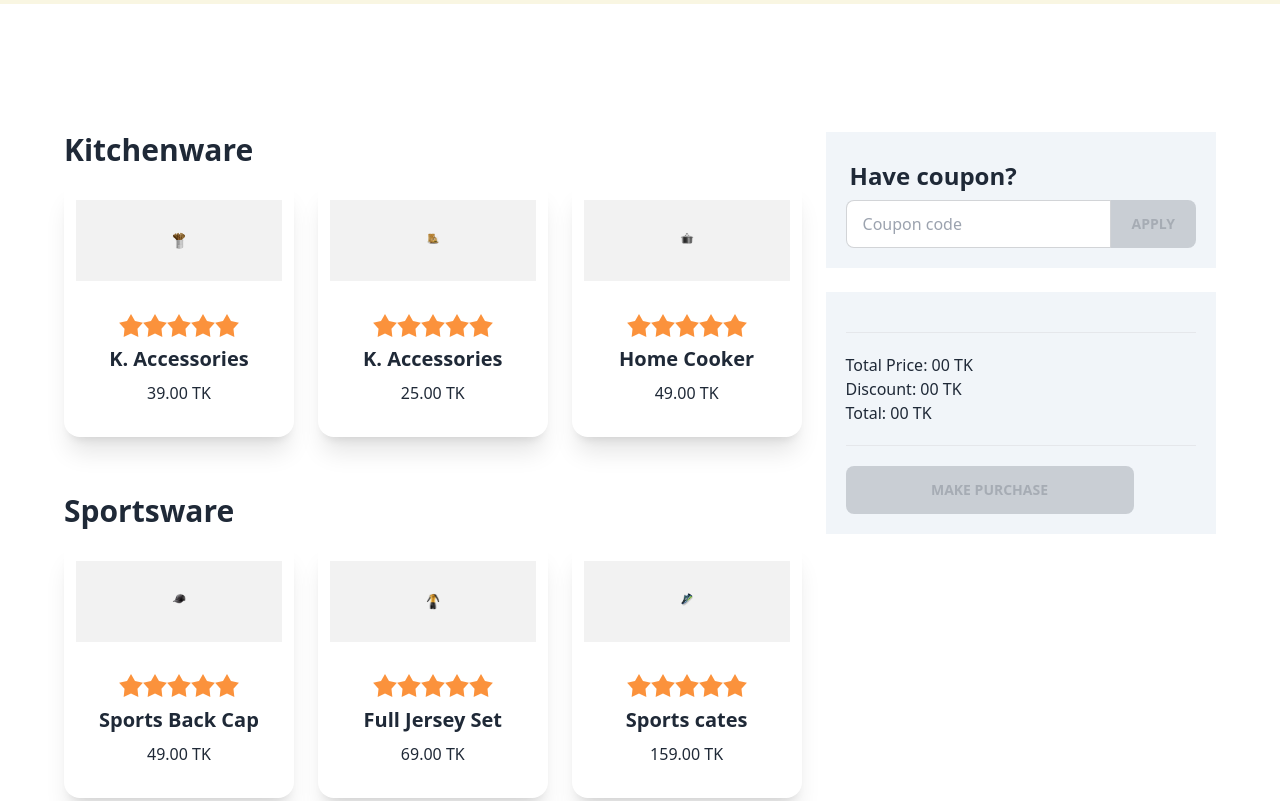
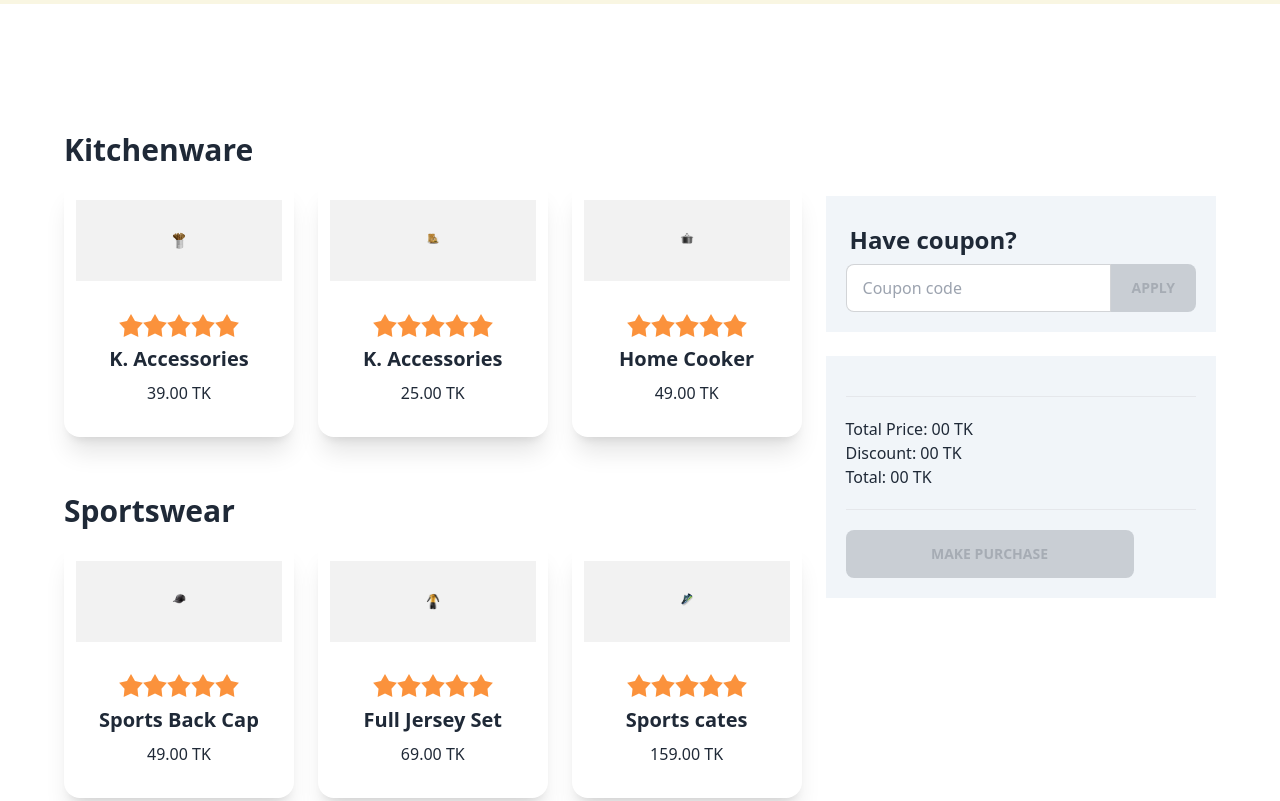
Before and after one commit to sadmanryanriad/Assignment-5-ph, a plain HTML site: page index.html in a window 1280 px wide. Shown: the part 700-1501 px from the top of the page. Drawn offline with nearby package versions, Linux system fonts and the light colour scheme.

Commit message:
final touch

```diff
--- a/index.html
+++ b/index.html
@@ -93,9 +93,9 @@
       </div>
 
 
-      <!-- Sports ware -->
+      <!-- Sportswear -->
       <div>
-        <h1 class="text-3xl font-bold mb-3 text-center lg:text-left">Sportsware</h1>
+        <h1 class="text-3xl font-bold mb-3 text-center lg:text-left">Sportswear</h1>
         <div class="mb-14 w-full mx-auto flex flex-col lg:flex-row gap-6">
           <!-- card 4 -->
           <div class="card w-full shadow-xl" onclick="clickHandler('k4-taka','card4-title')">
@@ -219,7 +219,7 @@
 
     </div>
     <!-- cart section -->
-    <div class="flex flex-col gap-6">
+    <div class="flex flex-col gap-6 lg:mt-16">
       <!-- input group -->
       <div class="bg-slate-100 p-5">
         <div class="form-control">
```
